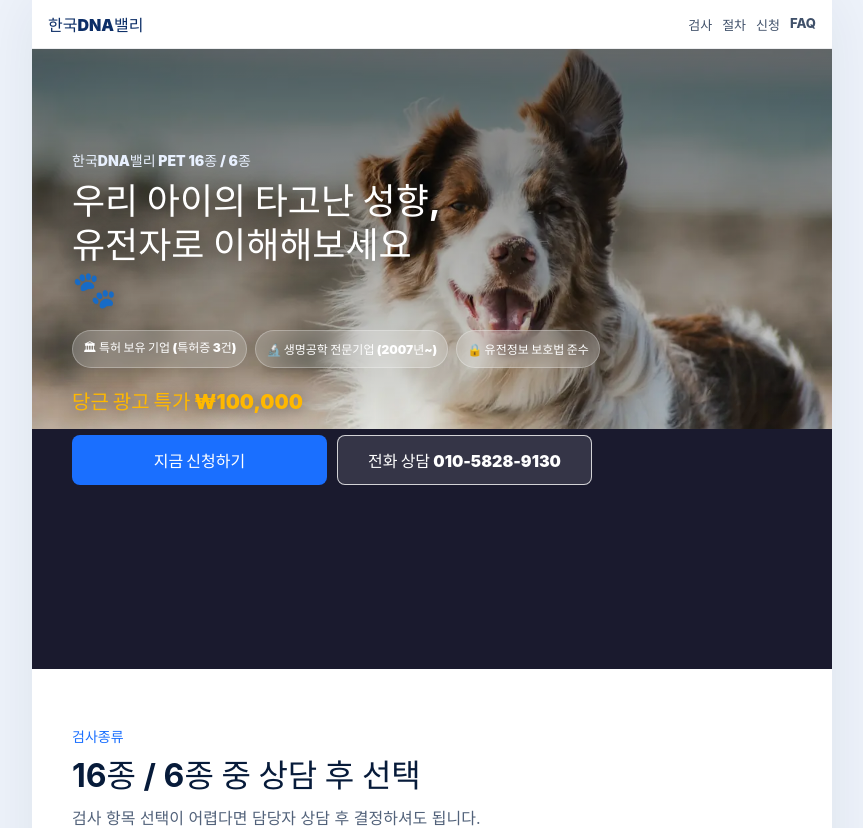
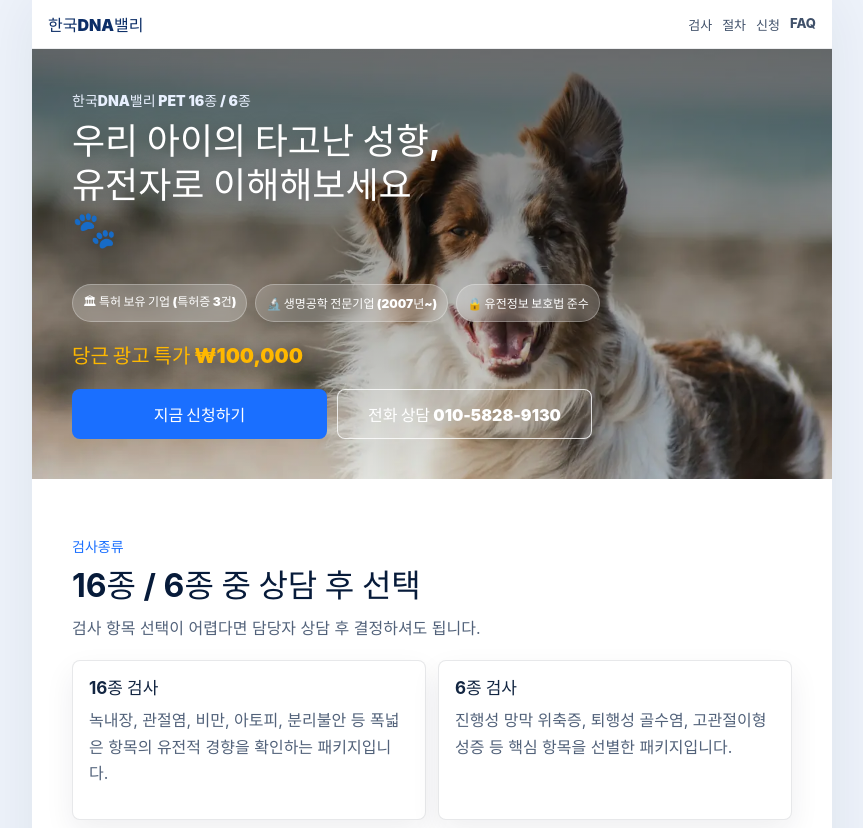
Before and after one commit to mkt-jaehoon/DNA-VALLEY, a React (Vite) app: page / in a window 1280 px wide. Shown: the top 828 px of the page, without its empty margins (208-1071 px from the left). Built offline with nearby package versions, Linux system fonts and the light colour scheme.

Commit message:
Fix hero empty space

```diff
--- a/src/styles.css
+++ b/src/styles.css
@@ -77,38 +77,39 @@ main {
 
 .hero {
   position: relative;
-  min-height: 520px;
   overflow: hidden;
   background-color: #1a1a2e;
 }
 
 .hero-media {
   display: block;
-  height: 280px;
+  height: 360px;
   background-color: #1a1a2e;
 }
 
 .hero-media img {
   display: block;
   width: 100%;
-  height: 280px;
+  height: 360px;
   object-fit: cover;
   object-position: center;
 }
 
 .hero-overlay {
   position: absolute;
-  inset: 0 0 auto;
-  height: 280px;
+  inset: 0;
   background: linear-gradient(to bottom, rgba(0, 0, 0, 0.55), rgba(0, 0, 0, 0.1));
   pointer-events: none;
 }
 
 .hero-content {
-  position: relative;
+  position: absolute;
+  inset: 0;
   z-index: 2;
-  margin-top: -250px;
-  padding: 22px 18px 28px;
+  display: flex;
+  flex-direction: column;
+  justify-content: center;
+  padding: 22px 18px;
   color: white;
 }
 
@@ -193,6 +194,7 @@ p {
 .hero-actions {
   display: grid;
   gap: 10px;
+  max-width: 100%;
 }
 
 .button {
@@ -643,17 +645,16 @@ footer a {
   }
 
   .hero {
-    min-height: 620px;
+    min-height: 0;
   }
 
   .hero-media,
   .hero-media img,
   .hero-overlay {
-    height: 380px;
+    height: 430px;
   }
 
   .hero-content {
-    margin-top: -320px;
     padding: 40px;
   }
 
```
